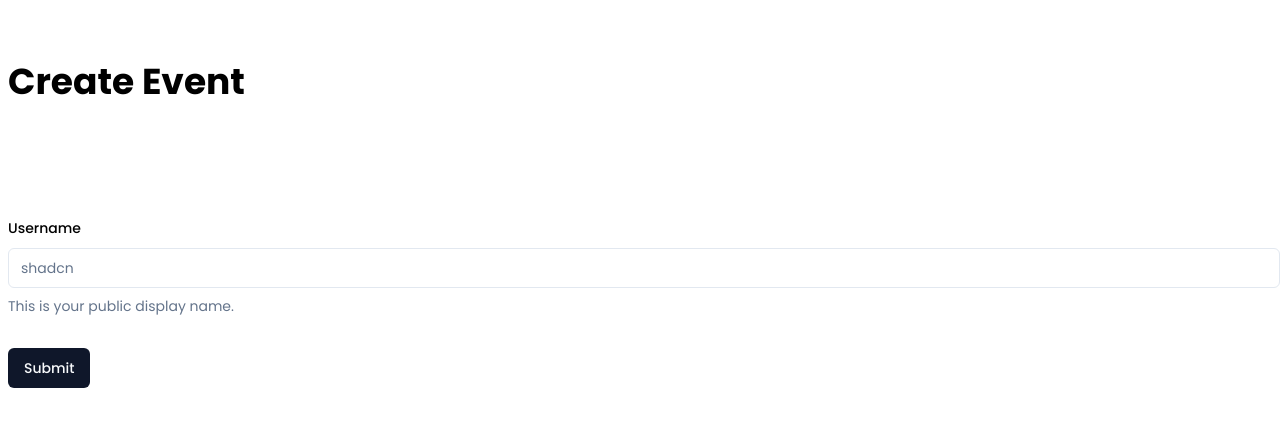
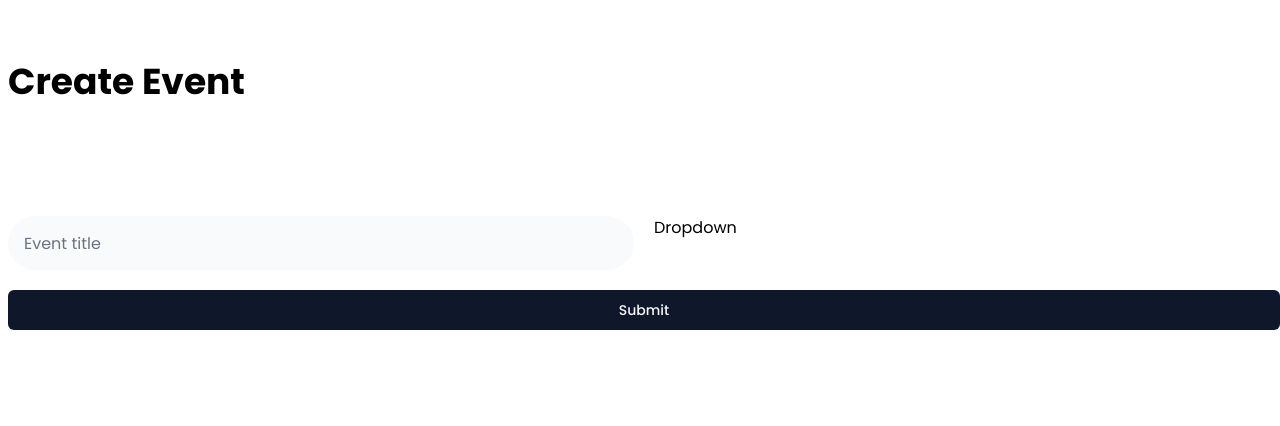
Before and after one commit to dgarg6333/EventSage, a Next.js app: page /events/create in a window 1280 px wide. Shown: the top 426 px of the page. Built offline with nearby package versions, Linux system fonts and the light colour scheme; no server answers.

Commit message:
complete zod validation

```diff
--- a/app/globals.css
+++ b/app/globals.css
@@ -210,11 +210,11 @@ body {
   }
 
   .input-field {
-    @apply bg-grey-50 h-[54px] focus-visible:ring-offset-0 placeholder:text-grey-500 rounded-full p-regular-16 px-4 py-3 border-none focus-visible:ring-transparent !important;
+    @apply bg-gray-50 h-[54px] focus-visible:ring-offset-0 placeholder:text-gray-500 rounded-full p-regular-16 px-4 py-3 border-none focus-visible:ring-transparent !important;
   }
 
   .textarea {
-    @apply bg-grey-50 flex flex-1 placeholder:text-grey-500 p-regular-16 px-5 py-3 border-none focus-visible:ring-transparent !important;
+    @apply bg-gray-50 flex flex-1 placeholder:text-gray-500 p-regular-16 px-5 py-3 border-none focus-visible:ring-transparent !important;
   }
 
   .button {
--- /dev/null
+++ b/components/shared/Dropdown.tsx
@@ -0,0 +1,8 @@
+
+const Dropdown = () => {
+  return (
+    <div>Dropdown</div>
+  )
+}
+
+export default Dropdown
--- a/components/shared/Eventform.tsx
+++ b/components/shared/Eventform.tsx
@@ -16,12 +16,10 @@ import {
   FormMessage,
 } from "@/components/ui/form"
 import { Input } from "@/components/ui/input"
+import { eventFormSchema } from "@/lib/validtor"
+import { eventDefaultValues } from "@/constants"
+import Dropdown from "./Dropdown"
 
-const formSchema = z.object({
-  username: z.string().min(2, {
-    message: "Username must be at least 2 characters.",
-  }),
-})
 
 type EventProps = {
   userId:string
@@ -29,15 +27,15 @@ type EventProps = {
 }
 
 const Eventform = ({userId, type}:EventProps) => {
-  const form = useForm<z.infer<typeof formSchema>>({
-    resolver: zodResolver(formSchema),
-    defaultValues: {
-      username: "",
-    },
+  const initialValues = eventDefaultValues ;
+
+  const form = useForm<z.infer<typeof eventFormSchema>>({
+    resolver: zodResolver(eventFormSchema),
+    defaultValues: initialValues
   })
 
   // 2. Define a submit handler.
-  function onSubmit(values: z.infer<typeof formSchema>) {
+  function onSubmit(values: z.infer<typeof eventFormSchema>) {
     // Do something with the form values.
     // ✅ This will be type-safe and validated.
     console.log(values)
@@ -45,23 +43,33 @@ const Eventform = ({userId, type}:EventProps) => {
   return (
     <div className="pl-2">
       <Form {...form}>
-        <form onSubmit={form.handleSubmit(onSubmit)} className="space-y-8">
+        <form onSubmit={form.handleSubmit(onSubmit)} className="flex flex-col gap-5">
+          <div className="flex flex-col gap-5 md:flex-row">
             <FormField
               control={form.control}
-            name="username"
+              name="title"
               render={({ field }) => (
-              <FormItem>
-                <FormLabel>Username</FormLabel>
+                <FormItem className="w-full">
                   <FormControl>
-                  <Input placeholder="shadcn" {...field} />
+                    <Input placeholder="Event title" {...field} className="input-field" />
                   </FormControl>
-                <FormDescription>
-                  This is your public display name.
-                </FormDescription>
                   <FormMessage />
                 </FormItem>
               )}
             />
+            <FormField
+              control={form.control}
+              name="categoryId"
+              render={({ field }) => (
+                <FormItem className="w-full">
+                  <FormControl>
+                    <Dropdown onChangeHandler={field.onChange} value={field.value} />
+                  </FormControl>
+                  <FormMessage />
+                </FormItem>
+              )}
+            />
+          </div>
           <Button type="submit">Submit</Button>
         </form>
       </Form>
--- /dev/null
+++ b/lib/validtor.ts
@@ -0,0 +1,14 @@
+import * as z from "zod"
+
+export const eventFormSchema = z.object({
+  title: z.string().min(3, 'Title must be at least 3 characters'),
+  description: z.string().min(3, 'Description must be at least 3 characters').max(400, 'Description must be less than 400 characters'),
+  location: z.string().min(3, 'Location must be at least 3 characters').max(400, 'Location must be less than 400 characters'),
+  imageUrl: z.string(),
+  startDateTime: z.date(),
+  endDateTime: z.date(),
+  categoryId: z.string(),
+  price: z.string(),
+  isFree: z.boolean(),
+  url: z.string().url()
+})
```
Lines whose indentation alone changed are shown as unchanged.
